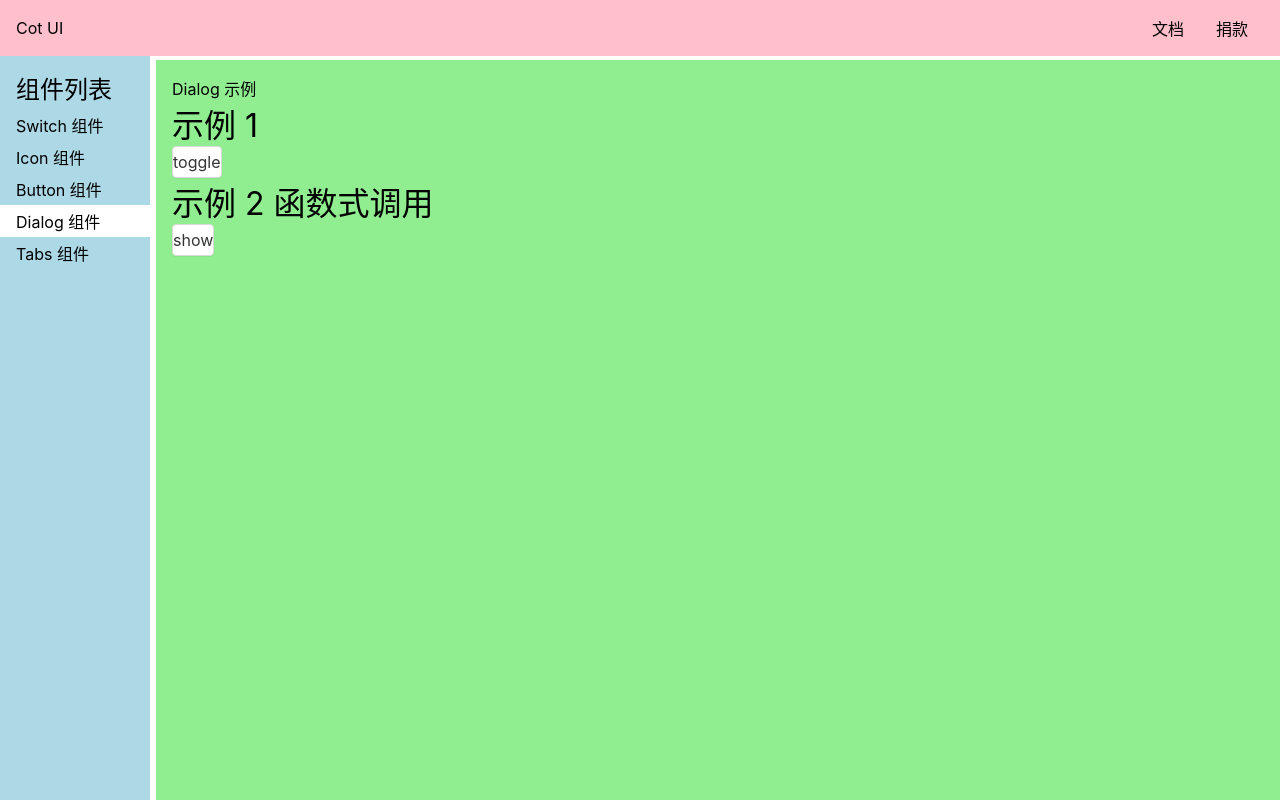
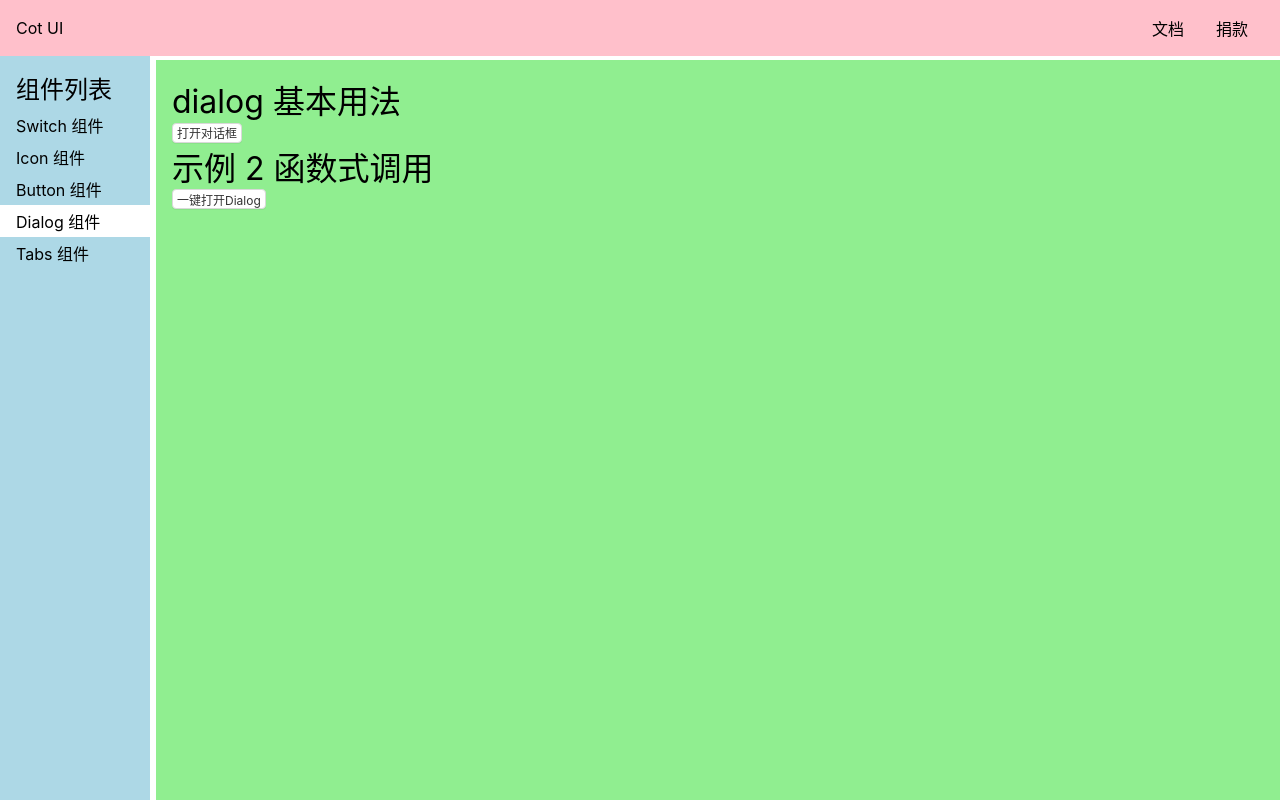
Before and after one commit to Johnsean/lunzi-vue3, a Vue app: page /doc/dialog in a window 1280 px wide. Built offline with nearby package versions, Linux system fonts and the light colour scheme.

Commit message:
html txt

```diff
--- a/src/components/DialogDemo.vue
+++ b/src/components/DialogDemo.vue
@@ -1,7 +1,6 @@
 <template>
-  <div>Dialog 示例</div>
-  <h1>示例 1</h1>
-  <Button @click="toggle">toggle</Button>
+  <h1>dialog 基本用法</h1>
+  <Button @click="toggle" size="small">打开对话框</Button>
   <Dialog
     v-model:visible="visible"
     :closeOnClickOverlay="closeOnClickOverlay"
@@ -12,7 +11,7 @@
     <template #content> <strong>hi</strong><div>hi2</div></template>
   </Dialog>
   <h1>示例 2 函数式调用</h1>
-  <Button @click="showDialog">show</Button>
+  <Button @click="showDialog" size="small">一键打开Dialog</Button>
 </template>
 <script lang="ts">
 import Dialog from "../lib/Dialog.vue"
--- a/src/lib/Dialog.vue
+++ b/src/lib/Dialog.vue
@@ -26,6 +26,7 @@
 <script lang="ts">
 import Button from "./Button.vue";
 export default {
+  name: 'Dialog',
   props: {
     visible: {
       type: Boolean,
@@ -33,7 +34,7 @@ export default {
     },
     closeOnClickOverlay: {
       type: Boolean,
-      default: true,
+      default: false,
     },
     title:{
       type:String,
```
